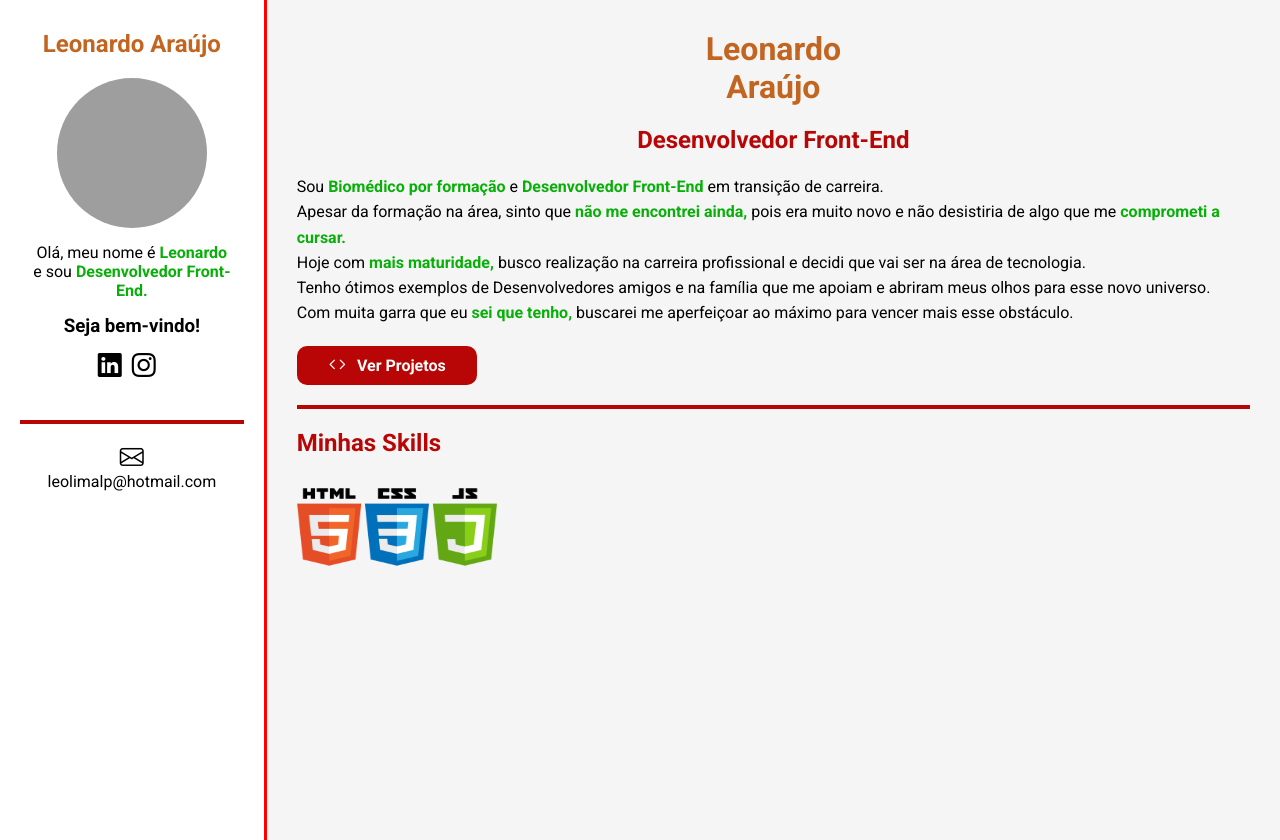
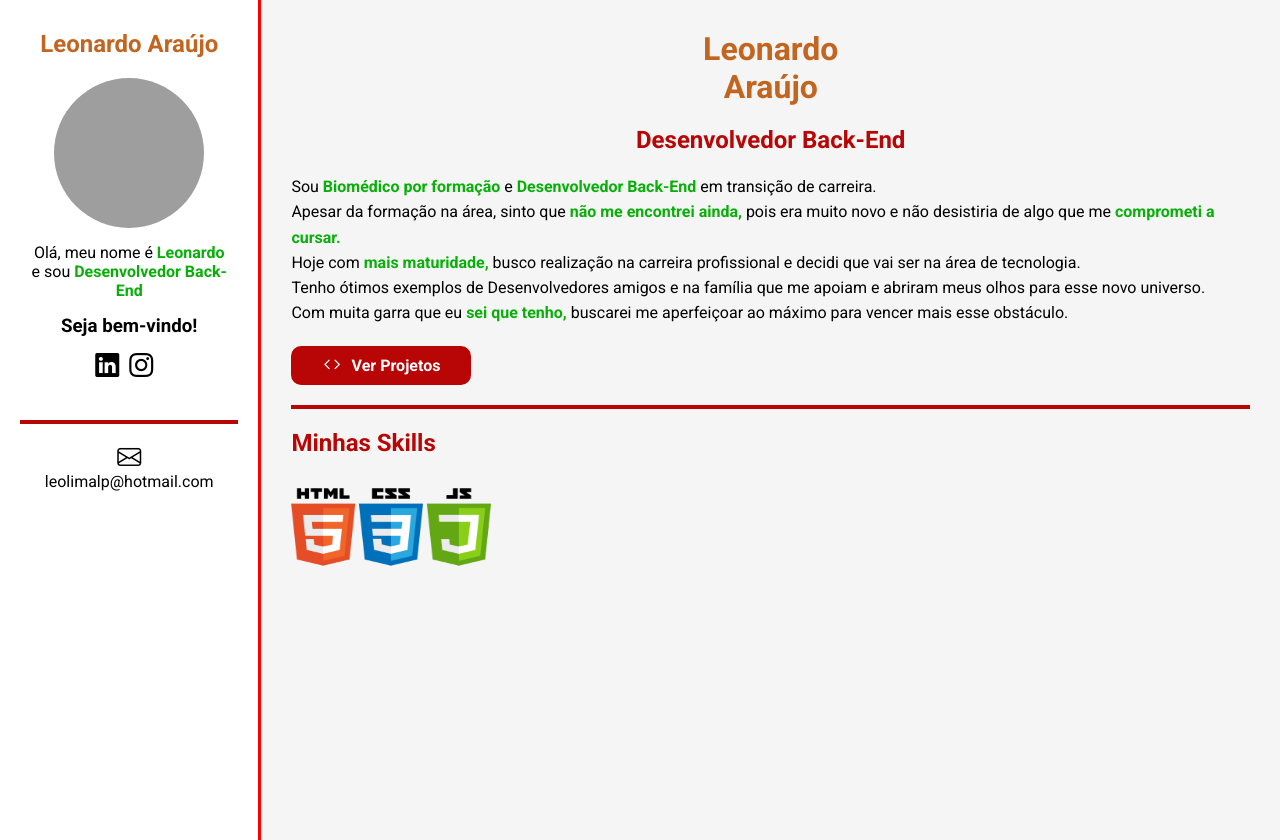
Before and after one commit to leohlima/capa_portfolio, a plain HTML site: page index.html in a window 1280 px wide. Drawn offline with nearby package versions, Linux system fonts and the light colour scheme; grey boxes are pictures that could not be loaded; files whose address does not match are found by name.

Commit message:
backend portfolio

```diff
--- a/index.html
+++ b/index.html
@@ -25,7 +25,7 @@
             <div class="aside__box">
                 <h2>Leonardo Araújo</h2>
                 <div class="aside__box__eulindao"></div>
-                <p>Olá, meu nome é <strong>Leonardo</strong> <br> e sou <strong>Desenvolvedor Front-End.</strong></p>
+                <p>Olá, meu nome é <strong>Leonardo</strong> <br> e sou <strong>Desenvolvedor Back-End</strong></p>
                 <h3>Seja bem-vindo!</h3>
                 <div class="icon-box">
                     <a href="https://www.linkedin.com/in/leonardo-lima-de-ara%C3%BAjo-aa542496/" target="_blank"><i
@@ -48,11 +48,11 @@
                     <h1>Leonardo <br>Araújo</h1>
                 </div>
                 <div class="main-c__funcao">
-                    <h2>Desenvolvedor Front-End</h2>
+                    <h2>Desenvolvedor Back-End</h2>
                 </div>
                 <div class="main-c__descricao">
                     <p>Sou <strong>Biomédico por formação</strong>
-                        e <strong>Desenvolvedor Front-End</strong> em transição de carreira.<br>
+                        e <strong>Desenvolvedor Back-End</strong> em transição de carreira.<br>
                         Apesar da formação na área, sinto que <strong> não me encontrei ainda,</strong> pois era muito
                         novo
                         e não desistiria de algo que me <strong> comprometi a cursar.</strong><br> Hoje com <strong>mais
```
